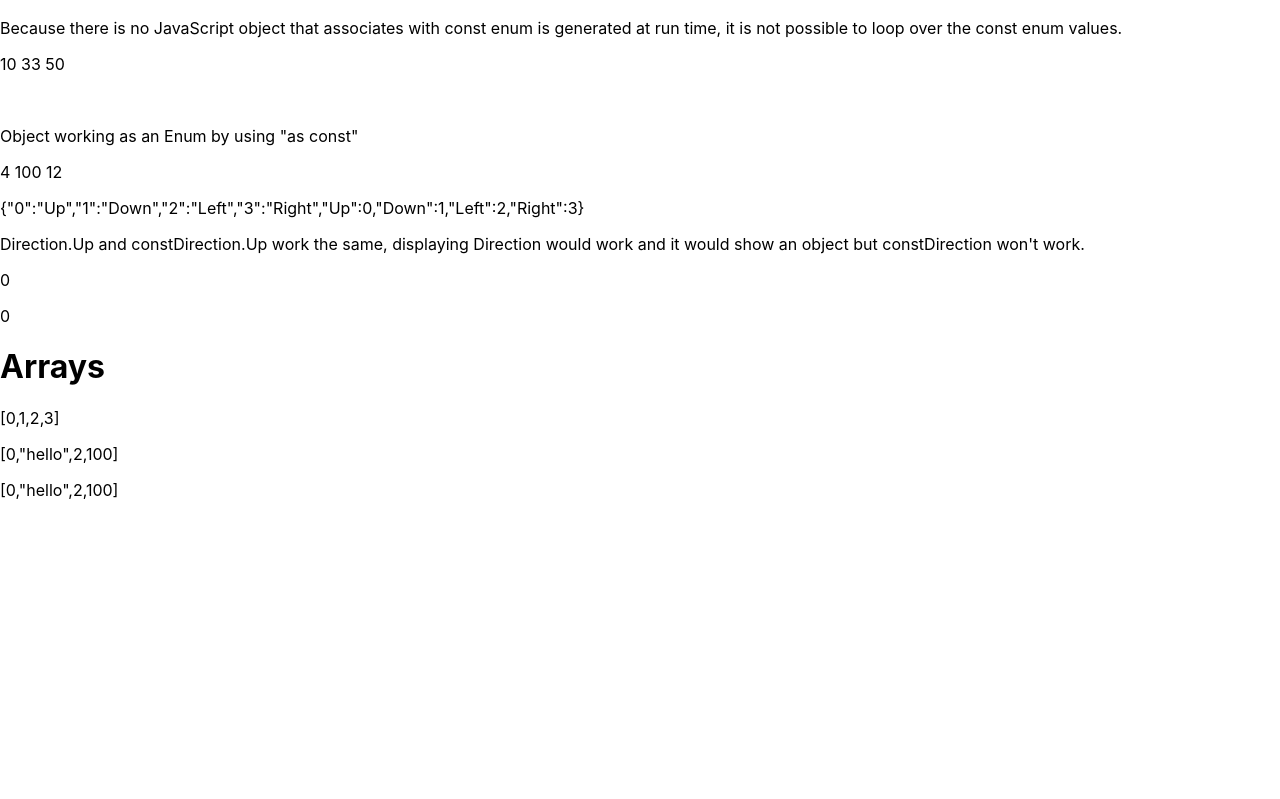
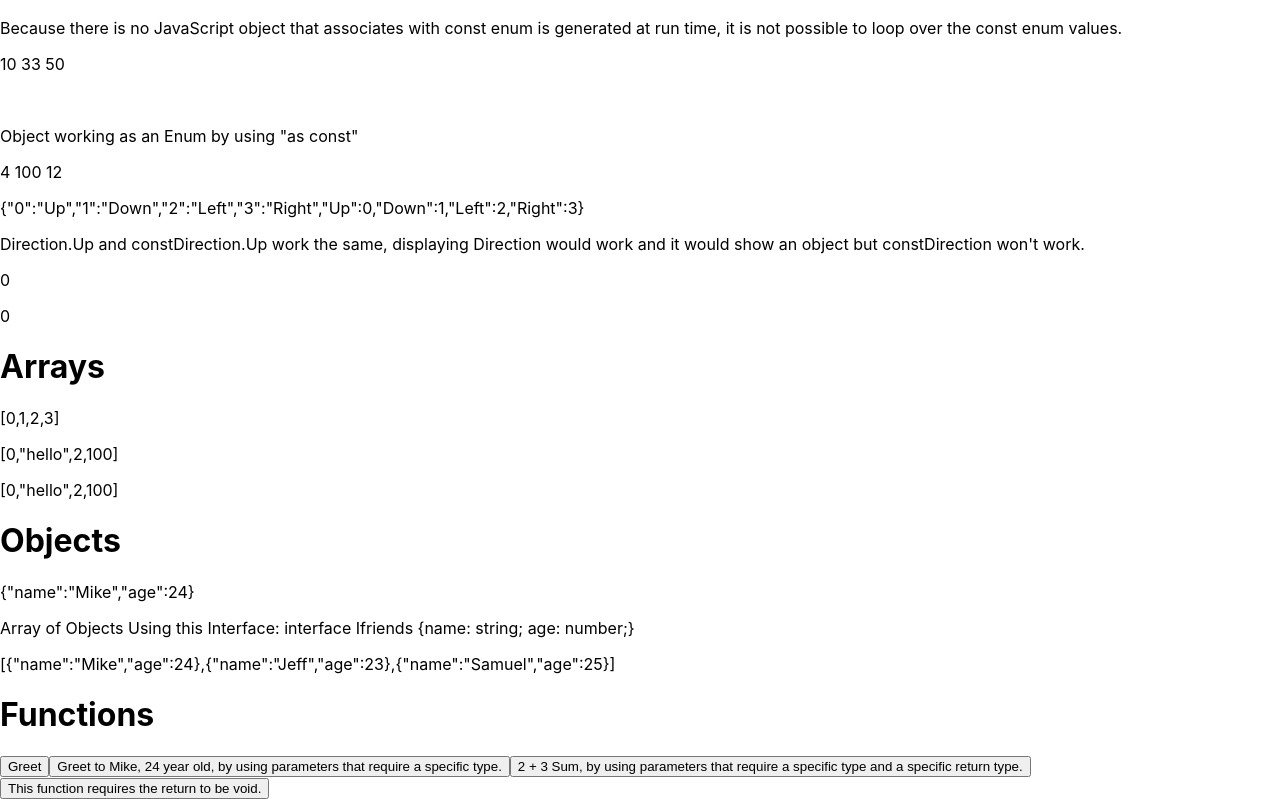
Before and after one commit to MikeNotu/in-depth-typescript, a React (Create React App) app: page / in a window 1280 px wide. Shown: the part 886-1685 px from the top of the page. Before the commit the page ends 1402 px from the top, so only its background shows below. Built offline with nearby package versions, Linux system fonts and the light colour scheme.

Commit message:
Typescript Functions

```diff
--- a/src/App.tsx
+++ b/src/App.tsx
@@ -1,6 +1,8 @@
 import ArraysComponent from "./components/ArraysComponent";
 import EnumsComponent from "./components/EnumsComponent";
+import FunctionsComponent from "./components/FunctionsComponent";
 import InterfacesComponent from "./components/InterfacesComponent";
+import ObjectsComponent from "./components/ObjectsComponent";
 
 function App() {
   return (
@@ -11,6 +13,10 @@ function App() {
       <EnumsComponent />
       <h1>Arrays</h1>
       <ArraysComponent />
+      <h1>Objects</h1>
+      <ObjectsComponent />
+      <h1>Functions</h1>
+      <FunctionsComponent />
     </div>
   );
 }
--- /dev/null
+++ b/src/components/FunctionsComponent.tsx
@@ -0,0 +1,61 @@
+const FunctionsComponent = () => {
+  let greet: Function;
+
+  //   Won't Work
+  //   greet = 123;
+
+  greet = () => {
+    alert("Hello!");
+  };
+
+  const greet2 = (name: string, age: number) => {
+    alert(`Hello ${name}, your age is: ${age}`);
+  };
+
+  const sum = (a: number, b: number): number => {
+    // return "This won't work";
+    return a + b;
+  };
+
+  const VoidFunction = (): void => {
+    alert("This function requires the return to be void");
+  };
+
+  return (
+    <div>
+      <button
+        onClick={() => {
+          greet();
+        }}
+      >
+        Greet
+      </button>
+      <button
+        onClick={() => {
+          greet2("Mike", 24);
+        }}
+      >
+        Greet to Mike, 24 year old, by using parameters that require a specific
+        type.
+      </button>
+
+      <button
+        onClick={() => {
+          alert(sum(2, 3));
+        }}
+      >
+        2 + 3 Sum, by using parameters that require a specific type and a
+        specific return type.
+      </button>
+      <button
+        onClick={() => {
+          alert(VoidFunction());
+        }}
+      >
+        This function requires the return to be void.
+      </button>
+    </div>
+  );
+};
+
+export default FunctionsComponent;
--- /dev/null
+++ b/src/components/ObjectsComponent.tsx
@@ -0,0 +1,30 @@
+const ObjectsComponent = () => {
+  let Michael: object;
+
+  Michael = {
+    name: "Mike",
+    age: 24,
+  };
+
+  interface Ifriends {
+    name: string;
+    age: number;
+  }
+
+  // const Friends: object[] = [
+  const Friends: Ifriends[] = [
+    { name: "Mike", age: 24 },
+    { name: "Jeff", age: 23 },
+    { name: "Samuel", age: 25 },
+  ];
+
+  return (
+    <div>
+      <p>{JSON.stringify(Michael)}</p>
+      <p>{`Array of Objects Using this Interface: interface Ifriends {name: string; age: number;}`}</p>
+      <p>{JSON.stringify(Friends)}</p>
+    </div>
+  );
+};
+
+export default ObjectsComponent;
```
